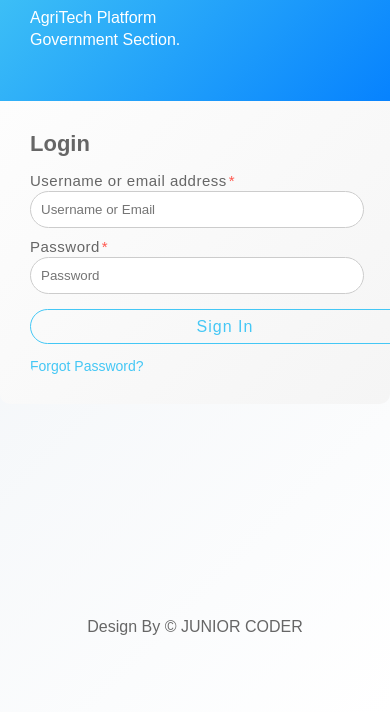
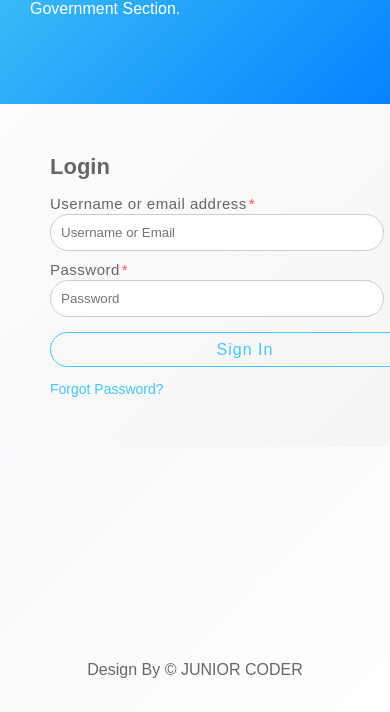
Before and after one commit to robosysx/agritech, a plain HTML site: page admin_login.html in a window 390 px wide. Shown: the part 438-1150 px from the top of the page. Drawn offline with Linux system fonts and the light colour scheme.

Commit message:
Update login_style.css

```diff
--- a/css/login_style.css
+++ b/css/login_style.css
@@ -5,6 +5,7 @@ header {
   color: #ffffff;
   padding: 20px;
 }
+
 h1 {
   font-size: 36px;
   margin-top: 10px;  /*FOR Agritech Word*/
@@ -30,6 +31,7 @@ body {
   flex-direction: column;
 }
 
+
 .container {
   position: relative;
   width: 100%;
@@ -39,6 +41,7 @@ body {
   background: linear-gradient(135deg, #ffffff, #f5f5f5); /* Gradient background */
   box-shadow: 0 0 5px #999999;
 }
+
 
 body {
   margin: 0;
@@ -50,10 +53,12 @@ body {
 }
 
 
+
 .credit a {
   color: #222222;
   font-size: 16px;
   font-weight: 600;
+  text-decoration:none;
 }
 
 .col-left,
@@ -68,8 +73,9 @@ body {
   background: linear-gradient(135deg, #44c7f5, #007BFF); /* Gradient background */
 }
 
+
 .col-right {
-  padding: 60px 39px;
+  padding: 80px 39px;
   width: 40%;
   margin-left: -10%;
 }
@@ -89,7 +95,7 @@ body {
   }
 
   .col-right {
-    padding: 30px;
+    padding: 50px;
   }
 }
 
@@ -106,10 +112,10 @@ body {
 }
 
 .login-text p {
-  margin: 0 0 20px 0;
+  margin: 0 0 50px 0;
   font-size: 16px;
   font-weight: 500;
-  line-height: 22px;
+  line-height: 30px;
 }
 
 .login-text .btn {
@@ -118,7 +124,7 @@ body {
   font-size: 16px;
   letter-spacing: 1px;
   text-decoration: none;
-  border-radius: 30px;
+  border-radius: 50px;
   color: #ffffff;
   outline: none;
   border: 1px solid #ffffff;
```
